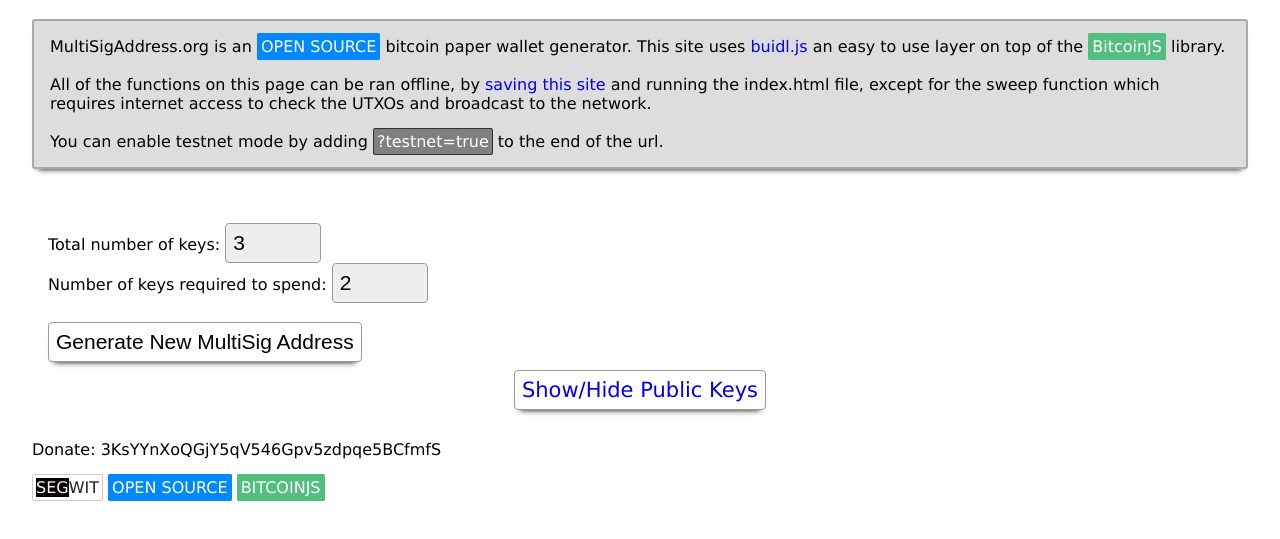
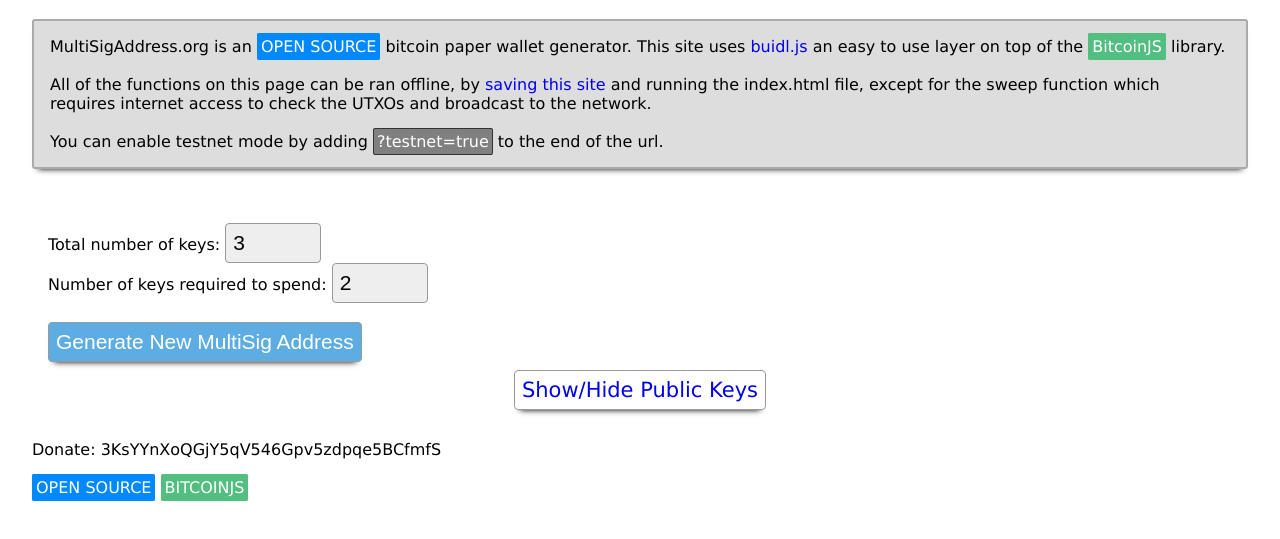
Before and after one commit to coinables/MultiSigAddress, a plain HTML site: page index.html in a window 1280 px wide. In both pictures the pointer is over the button "Generate New MultiSig Address". Shown: the part 113-652 px from the top of the page. Drawn offline with Linux system fonts and the light colour scheme; a script that the page names is missing.

Commit message:
Update style
update button hover style

```diff
--- a/index.html
+++ b/index.html
@@ -123,7 +123,12 @@
         font-size: 21px;
         border: 1px solid #999;
         box-shadow: 0 6px 6px -6px rgba(0, 0, 0, 1);
+		cursor: pointer;
     }
+	.btn:hover{
+		background-color: #5DADE2;
+		color: #fff;
+	}
     #progbar{
         background-color: #5DADE2;
         height: 20px;
@@ -241,7 +246,6 @@
 		<br>
 		<br>
     <!-- footer -->
-    <a href="https://bitcoincore.org/en/segwit_adoption/"><span class="label-default"><span id="wit">SEG</span>WIT</span></a>
     <a href="https://github.com/coinables/multisigaddress"><span class="label-primary">OPEN SOURCE</span></a>
     <a href="https://github.com/bitcoinjs/bitcoinjs-lib"><span class="label-success">BITCOINJS</span></a>
 
```
